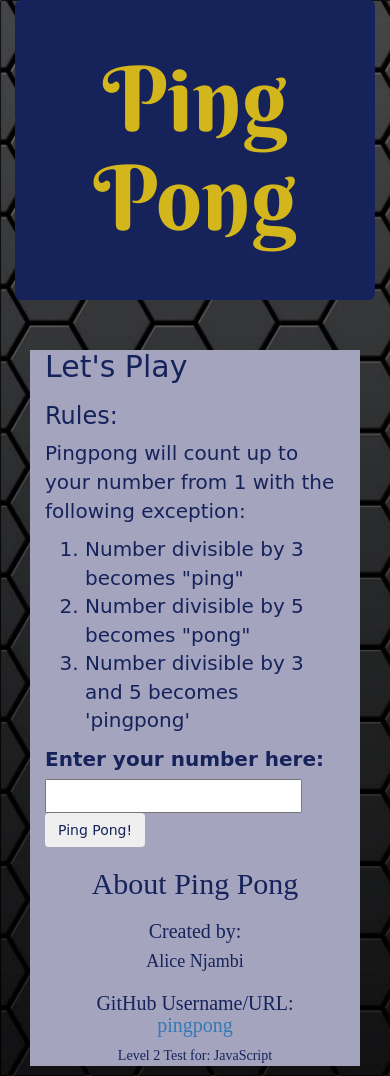
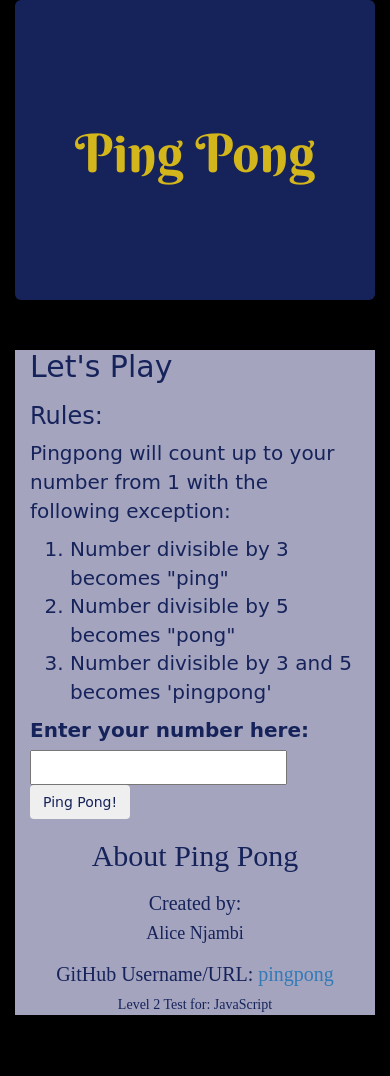
Before and after one commit to njambi25/Ping-Pong-project, a plain HTML site: page index.html in a window 390 px wide. After the commit the page ends 1025 px from the top, so only its background shows below. Drawn offline with Linux system fonts and the light colour scheme; a web font is replaced by a local one.

Commit message:
page responsiveness setup complete,responsive to small and large device screens

```diff
--- a/css/styles.css
+++ b/css/styles.css
@@ -2,12 +2,12 @@ body {
   background-image: url('../img/background.jpg');
   background-repeat: no-repeat;
   background-size: cover;
+  background-position: center;
 }
 
 .jumbotron {
   background-color: #16235A;
   height: 300px;
-  filter: opacity(80px);
 }
 
 .jumbotron h1 {
@@ -60,3 +60,44 @@ body {
   color: #d2b61b;
   ;
 }
+
+.container {
+  padding-left: 0px;
+}
+
+@@media screen and (min-width: 426px) {
+  body {
+    width:100%;
+  }
+  .jumbotron {
+    width: 100%;
+  }
+  #middle {
+    width: 100%;
+  }
+  #lower {
+    width: 100%
+  }
+}
+
+@media screen and (max-width: 760px) {
+  body {
+    background-color: black;
+    background-image: none;
+    width: 100%;
+  }
+  .jumbotron {
+    margin-left: 15px;
+  }
+  .jumbotron h1 {
+    font-size: 53px;
+    margin-top: 94px
+  }
+  #middle {
+    width: 100%;
+    margin-left: 15px;
+  }
+  #lower {
+    width: 100%;
+  }
+}
--- a/index.html
+++ b/index.html
@@ -12,6 +12,7 @@
   <link href="css/styles.css" rel="stylesheet" type="text/css">
   <script src="js/jquery-3.3.1.js"></script>
   <script src="js/scripts.js"></script>
+  <meta name="viewport" content="width=device-width, initial-scale=1.0">
 </head>
 
 <body>
@@ -25,7 +26,7 @@
   <div class="col-md-12" id="middle">
   <form id="ping-pongi">
       <div class="form-group">
-          <h2>Let's Play</h2>
+      <h2>Let's Play</h2>
       <h3>Rules:</h3>
       <p>Pingpong will count up to your number from 1 with the following exception:
         <ol>
```
